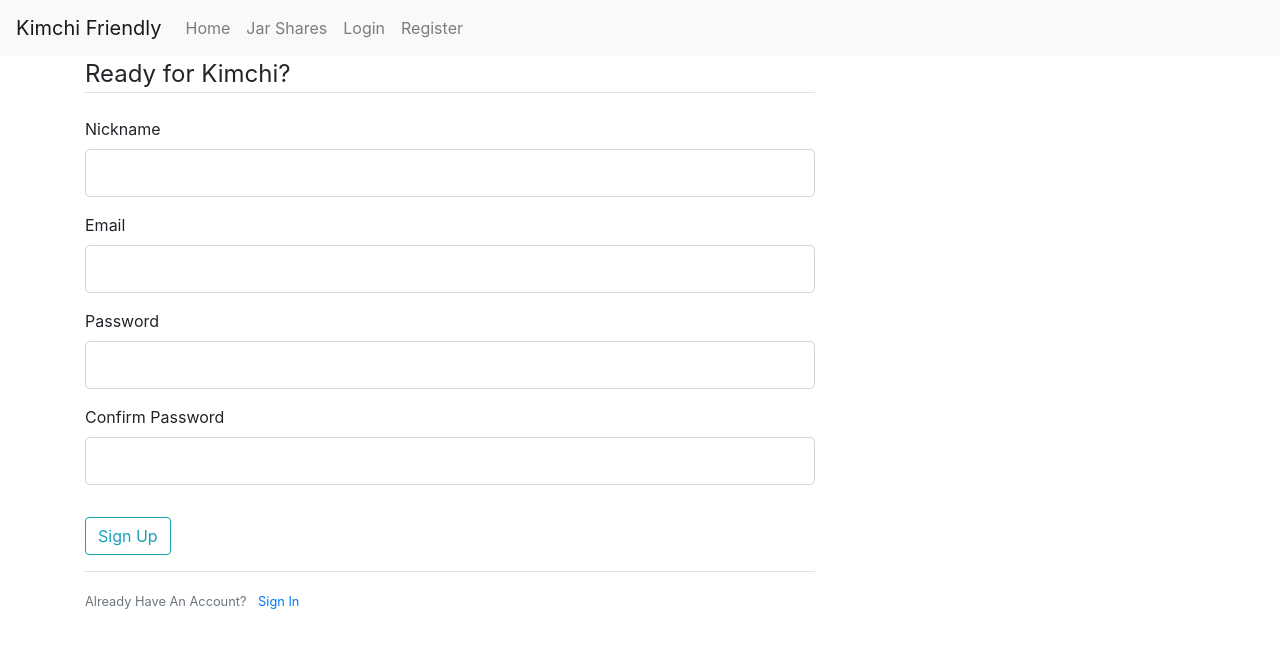
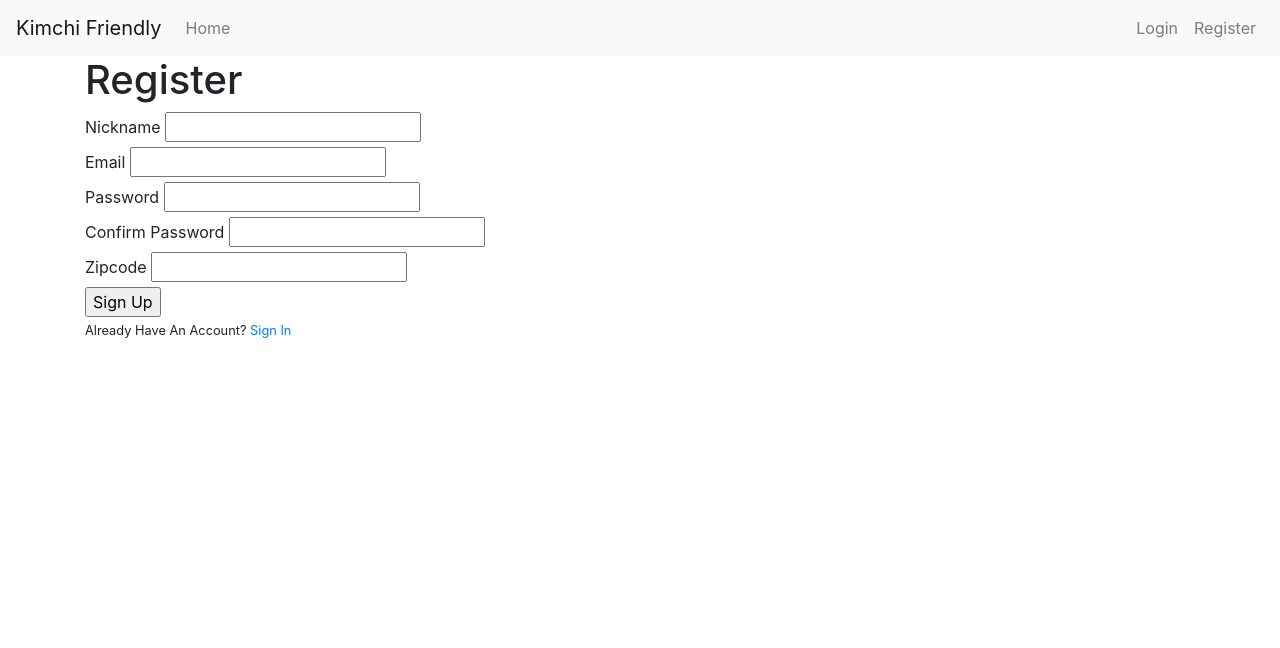
Before and after one commit to bokime/KimchiFriendly_HBproject, a Flask app: page /register in a window 1280 px wide. Shown: the top 648 px of the page. Run offline with Flask 2, Linux system fonts and the light colour scheme; some libraries are stand-ins or nearby versions.

Commit message:
user can register and login

```diff
--- a/crud.py
+++ b/crud.py
@@ -20,7 +20,7 @@ def get_users():
     return User.query.all()
 
 
-def get_user_by_id(user_id):
+def load_user(user_id):
     """ return a user by primary key """
 
     return User.query.get(int(user_id))
--- a/forms.py
+++ b/forms.py
@@ -1,10 +1,7 @@
-from datetime import datetime, date, time
-
 from flask_wtf import FlaskForm
-
+from flask_login import current_user
 from wtforms import StringField, PasswordField, SubmitField, BooleanField
-from wtforms.validators import DataRequired, Length, Email, EqualTo
-# from flask_wtf.csrf import CSRFProtect
+from wtforms.validators import DataRequired, Length, Email, EqualTo, ValidationError
 
 
 class Registration(FlaskForm):
@@ -16,7 +13,18 @@ class Registration(FlaskForm):
     password = PasswordField('Password', validators=[DataRequired()])
     confirm_password = PasswordField('Confirm Password',
                                         validators=[DataRequired(), EqualTo('password')])
+    zipcode = StringField('Zipcode', validators=[DataRequired(), Length(min=3, max=10)])
     submit = SubmitField('Sign Up')
+
+    def check_email(self, email):
+        user = User.query.filter_by(email=email.data).first()
+        if user:
+            raise ValidationError('Sorry, this email is taken.')
+
+    def check_nickname(self, nickname):
+        user = User.query.filter_by(nickname=nickname.data).first()
+        if user:
+            raise ValidationError('Sorry, this nickname is taken.')
 
 
 class Login(FlaskForm):
--- a/server.py
+++ b/server.py
@@ -1,19 +1,38 @@
 """Server for Kimchi Friendly app."""
-
+import os
 from flask import Flask, render_template, redirect, request, flash, session, url_for, jsonify
 from model import connect_to_db
 from forms import Registration, Login
+from flask_bcrypt import Bcrypt
+from flask_login import LoginManager, login_user, current_user, logout_user, login_required
+# from werkzeug.security import generate_password_hash, check_password_hash
+
 from jinja2 import StrictUndefined
 
+from model import db, User, Share, Review, connect_to_db
 import crud
 
+
 app = Flask(__name__)
+
 app.secret_key = '4e5f639c46265c31'
+# app.config["SECRET_KEY"] = os.getenv("appkey")
 app.jinja_env.undefined = StrictUndefined
+bcrypt = Bcrypt(app)
+login_manager = LoginManager()
+login_manager.init_app(app)
+login_manager.login_view = "login"
+
+
+@login_manager.user_loader
+def load_user(user_id):
+    """login manager to check current user"""
+    return User.query.get(int(user_id))
 
 
 @app.route('/')
 @app.route('/home')
+# @login_required
 def home():
     """ view homepage """
     return render_template('home.html', title='Welcome')
@@ -23,34 +42,50 @@ def home():
 def register():
     """register new user"""
 
+    if current_user.is_authenticated:
+        return redirect(url_for('home'))
+
     form = Registration()
 
     if form.validate_on_submit():
+        pw_hash = bcrypt.generate_password_hash(form.password.data).decode("utf-8")
+        user = User(nickname=form.nickname.data, email=form.email.data, password=pw_hash, zipcode=form.zipcode.data)
+
+        db.session.add(user)
+        db.session.commit()
+
         flash(f'Account created for {form.nickname.data}!', 'success')
-        return redirect(url_for('home'))
+        return redirect(url_for('login'))
 
     return render_template('register.html', title='Register', form=form)
 
 
 @app.route('/login', methods=['GET', 'POST'])
 def login():
-    """ user login"""
+    """ let user login"""
+
+    if current_user.is_authenticated:
+        flash(f"Let's make Kimchi { current_user.nickname }!", "success")
+        return redirect(url_for('home'))
+
     form = Login()
+    if form.validate_on_submit():
+        user = User.query.filter_by(email=form.email.data).first()
 
-    if form.validate_on_submit():
-        if form.email.data == 'admin@blog.com' and form.password.data == 'password':
-            flash('You have been logged in!', 'success')
-            return redirect(url_for('home'))
+        if user and bcrypt.check_password_hash(user.password, form.password.data):
+            login_user(user, remember=form.remember.data)
+            return redirect(url_for("home"))
         else:
-            flash('Login Unsuccessful. Please check username and password', 'danger')
+            flash("Invalid username or password", "danger")
 
     return render_template('login.html', title='Login', form=form)
 
 
-# @app.route('/profile')
-# def profile():
-
-#     return render_template('profile.html')
+@app.route('/logout')
+def logout():
+    logout_user()
+    flash("See you next time", "warning")
+    return redirect(url_for('home'))
 
 
 @app.route('/jar_shares')
@@ -65,13 +100,13 @@ def post_jar_shares():
 
 ################################ test:displays all users and all shares
 
-@app.route('/all_users')
-def all_users():
-    """View all users."""
+# @app.route('/all_users')
+# def all_users():
+#     """View all users."""
 
-    users = crud.get_users()
+#     users = crud.get_users()
 
-    return render_template('all_users.html', users=users, title='All Users')
+#     return render_template('all_users.html', users=users, title='All Users')
 
 
 # @app.route('/users', methods=['POST'])
@@ -111,6 +146,21 @@ def all_users():
 
 #     return render_template('share_details.html', share=share)
 
+# @app.route('/login', methods=['GET', 'POST'])
+# def login():
+#     """ user login"""
+#     form = Login()
+
+#     if form.validate_on_submit():
+#         user = User.query
+#         if form.email.data == 'admin@blog.com' and form.password.data == 'password':
+#             flash('You have been logged in!', 'success')
+#             return redirect(url_for('home'))
+#         else:
+#             flash('Login Unsuccessful. Please check username and password', 'danger')
+
+#     return render_template('login.html', title='Login', form=form)
+
 
 #######################################################
 
--- /dev/null
+++ b/templates/account.html
@@ -0,0 +1,5 @@
+{% extends 'base.html' %}
+
+{% block content %}
+    <h1>{{ current_user.nickname }}</h1>
+{% endblock content %}
--- a/templates/base.html
+++ b/templates/base.html
@@ -23,12 +23,18 @@
           <span class="navbar-toggler-icon"></span>
         </button>
         <div class="collapse navbar-collapse" id="navbarNavAltMarkup">
+          <div class="navbar-nav mr-auto">
+            <a class="nav-link" href="{{ url_for('home') }}">Home</a>
+          </div>
           <div class="navbar-nav">
-            <a class="nav-link" href="{{ url_for('home') }}">Home</a>
-            <a class="nav-link" href="{{ url_for('post_jar_shares') }}">Jar Shares</a>
-            <a class="nav-link" href="{{ url_for('login') }}">Login</a>
-            <a class="nav-link" href="{{ url_for('register') }}">Register</a>
-          </div>
+              {% if current_user.is_authenticated %}
+                <a class="nav-link" href="{{ url_for('post_jar_shares') }}">Jar Shares</a>
+                <a class="nav-item nav-link" href="{{ url_for('logout') }}">Logout</a>
+              {% else %}
+                <a class="nav-item nav-link" href="{{ url_for('login') }}">Login</a>
+                <a class="nav-item nav-link" href="{{ url_for('register') }}">Register</a>
+              {% endif %}
+            </div>
         </div>
       </nav>
     </header>
--- a/templates/jar_shares.html
+++ b/templates/jar_shares.html
@@ -5,8 +5,8 @@
     {% block body %}
         {% for share in shares %}
 
-            <h1>{{share.share_name}}</h1>
-            <p>By {{ share.user}} on {{ share.made_date }}</p>
+            <h1>{{ share.share_name }}</h1>
+            <p>By {{ share.users.nickname }} on {{ share.made_date }}</p>
             <p>Status: {{ share.jar_status }}</p>
             <p>About this Kimchi jar: {{ share.description }}</p>
         {% endfor %}
--- a/templates/register.html
+++ b/templates/register.html
@@ -1,79 +1,89 @@
 {% extends 'base.html' %}
 {% block content %}
-    <div class="content-section">
+    <h1>Register</h1>
     <form method="POST" action="">
         {{ form.hidden_tag() }}
-            <fieldset class="form-group">
-                <legend class="border-bottom mb-4">Ready for Kimchi?</legend>
-                <div class="form-group">
-                    {{ form.nickname.label(class="form-control-label") }}
-
+            <div>
+                {{ form.nickname.label }}
                 <!-- validation errors  -->
                 {% if form.nickname.errors %}
-                        {{ form.nickname(class="form-control form-control-lg is-invalid") }}
-                        <div class="invalid-feedback">
+                    {{ form.nickname }}
+                    <div>
                         {% for error in form.nickname.errors %}
-                                <span>{{ error }}</span>
+                            <span style="color: red;">{{ error }}</span>
                         {% endfor %}
                     </div>
                 {% else %}
-                        {{ form.nickname(class="form-control form-control-lg") }}
+                    {{ form.nickname }}
                 {% endif %}
             </div>
-                <div class="form-group">
-                    {{ form.email.label(class="form-control-label") }}
+            <div>
+                {{ form.email.label }}
 
                 <!-- validation errors  -->
                 {% if form.email.errors %}
-                        {{ form.email(class="form-control form-control-lg is-invalid") }}
-                        <div class="invalid-feedback">
+                    {{ form.email }}
+                    <div>
                         {% for error in form.email.errors %}
-                                <span>{{ error }}</span>
+                            <span style="color: red;">{{ error }}</span>
                         {% endfor %}
                     </div>
                 {% else %}
-                        {{ form.email(class="form-control form-control-lg") }}
+                    {{ form.email }}
                 {% endif %}
             </div>
-                <div class="form-group">
-                    {{ form.password.label(class="form-control-label") }}
+            <div>
+                {{ form.password.label }}
 
                 <!-- validation errors  -->
                 {% if form.password.errors %}
-                        {{ form.password(class="form-control form-control-lg is-invalid") }}
-                        <div class="invalid-feedback">
+                    {{ form.password }}
+                    <div>
                         {% for error in form.password.errors %}
-                                <span>{{ error }}</span>
+                            <span style="color: red;">{{ error }}</span>
                         {% endfor %}
                     </div>
                 {% else %}
-                        {{ form.password(class="form-control form-control-lg") }}
+                    {{ form.password }}
                 {% endif %}
             </div>
-                <div class="form-group">
-                    {{ form.confirm_password.label(class="form-control-label") }}
+            <div>
+                {{ form.confirm_password.label }}
 
                 <!-- validation errors  -->
                 {% if form.confirm_password.errors %}
-                        {{ form.confirm_password(class="form-control form-control-lg is-invalid") }}
-                        <div class="invalid-feedback">
+                    {{ form.confirm_password }}
+                    <div>
                         {% for error in form.confirm_password.errors %}
-                                <span>{{ error }}</span>
+                            <span style="color: red;">{{ error }}</span>
                         {% endfor %}
                     </div>
                 {% else %}
-                        {{ form.confirm_password(class="form-control form-control-lg") }}
+                    {{ form.confirm_password }}
                 {% endif %}
             </div>
-            </fieldset>
-            <div class="form-group">
-                {{ form.submit(class="btn btn-outline-info") }}
+            <div>
+                {{ form.zipcode.label }}
+
+                <!-- validation errors  -->
+                {% if form.zipcode.errors %}
+                    {{ form.zipcode }}
+                    <div>
+                        {% for error in form.zipcode.errors %}
+                            <span style="color: red;">{{ error }}</span>
+                        {% endfor %}
+                    </div>
+                {% else %}
+                    {{ form.zipcode }}
+                {% endif %}
+            </div>
+        <div>
+            {{ form.submit() }}
         </div>
     </form>
-    </div>
-    <div class="border-top pt-3">
-        <small class="text-muted">
-            Already Have An Account? <a class="ml-2" href="{{ url_for('login') }}">Sign In</a>
+    <div>
+        <small>
+            Already Have An Account? <a href="{{ url_for('login') }}">Sign In</a>
         </small>
     </div>
 {% endblock content %}
```
Also changed, not shown: model.py (+12 -8 lines), templates/home.html (+4 -10 lines), templates/login.html (+25 -30 lines), templates/user_detail.html (deleted, +0 -7 lines), templates/profile.html (deleted). Lines whose indentation alone changed are shown as unchanged.
